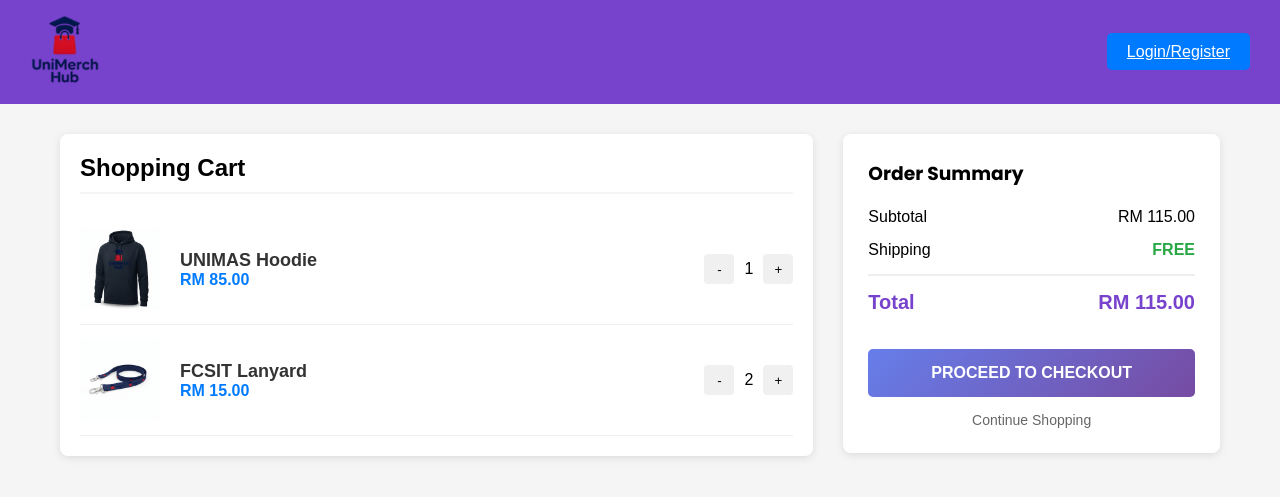
After one commit to KhalMKR/WAD-project, a PHP site: page /cart.php in a window 1280 px wide. The commit adds this page. Shown: the top 497 px of the page. Run offline with PHP 8.4, Linux system fonts and the light colour scheme.

Commit message:
added dummy cart page
added cart page and changed index to show product better

```diff
--- /dev/null
+++ b/cart.php
@@ -0,0 +1,223 @@
+<?php
+session_start();
+
+// Check if user is logged in
+$isLoggedIn = isset($_SESSION['email']) && isset($_SESSION['fullName']);
+$userName = $isLoggedIn ? $_SESSION['fullName'] : '';
+$userType = $isLoggedIn ? $_SESSION['userType'] : '';
+?>
+
+<!DOCTYPE html>
+<html lang="en">
+<head>
+    <meta charset="UTF-8">
+    <meta name="viewport" content="width=device-width, initial-scale=1.0">
+    <title>Your Cart - UniMerch Hub</title>
+    <link href="https://fonts.googleapis.com/css2?family=Poppins:wght@400;600;700&display=swap" rel="stylesheet">
+    <link rel="stylesheet" href="style.css">
+    <style>
+        /* Cart Specific Layout */
+        .cart-layout {
+            display: grid;
+            grid-template-columns: 2fr 1fr;
+            gap: 30px;
+            margin-top: 30px;
+        }
+
+        .cart-items {
+            background: white;
+            padding: 20px;
+            border-radius: 8px;
+            box-shadow: 0 2px 8px rgba(0,0,0,0.1);
+        }
+
+        .cart-header {
+            border-bottom: 2px solid #f5f5f5;
+            padding-bottom: 10px;
+            margin-bottom: 20px;
+            font-size: 24px;
+            font-weight: 600;
+        }
+
+        .cart-item {
+            display: flex;
+            align-items: center;
+            padding: 15px 0;
+            border-bottom: 1px solid #eee;
+        }
+
+        .cart-item-img {
+            width: 80px;
+            height: 80px;
+            background: #eee;
+            border-radius: 4px;
+            margin-right: 20px;
+            object-fit: cover;
+        }
+
+        .cart-item-details {
+            flex-grow: 1;
+        }
+
+        .cart-item-name {
+            font-weight: 600;
+            font-size: 18px;
+            color: #333;
+        }
+
+        .cart-item-price {
+            color: #007bff;
+            font-weight: bold;
+        }
+
+        .quantity-controls {
+            display: flex;
+            align-items: center;
+            gap: 10px;
+        }
+
+        .qty-btn {
+            background: #f0f0f0;
+            border: none;
+            width: 30px;
+            height: 30px;
+            cursor: pointer;
+            border-radius: 4px;
+            transition: background 0.2s;
+        }
+
+        .qty-btn:hover {
+            background: #ddd;
+        }
+
+        .summary-card {
+            background: white;
+            padding: 25px;
+            border-radius: 8px;
+            box-shadow: 0 2px 8px rgba(0,0,0,0.1);
+            height: fit-content;
+        }
+
+        .summary-row {
+            display: flex;
+            justify-content: space-between;
+            margin-bottom: 15px;
+            font-size: 16px;
+        }
+
+        .total-row {
+            border-top: 2px solid #eee;
+            padding-top: 15px;
+            font-weight: bold;
+            font-size: 20px;
+            color: #7742cc;
+        }
+
+        .checkout-btn {
+            width: 100%;
+            background: linear-gradient(135deg, #667eea 0%, #764ba2 100%);
+            color: white;
+            border: none;
+            padding: 15px;
+            border-radius: 5px;
+            font-weight: bold;
+            font-size: 16px;
+            cursor: pointer;
+            margin-top: 20px;
+            transition: opacity 0.3s;
+        }
+
+        .checkout-btn:hover {
+            opacity: 0.9;
+        }
+
+        @media (max-width: 768px) {
+            .cart-layout {
+                grid-template-columns: 1fr;
+            }
+        }
+    </style>
+</head>
+<body>
+    <navbar>
+        <a href="index.php"><img src="assets/images/logo.png" alt="Logo" class="logo"></a>
+        <div id="authArea">
+            <?php if ($isLoggedIn): ?>
+                <div style="display:flex; align-items:center; gap:15px;">
+                    <span style="color: white;">Welcome, <strong><?php echo htmlspecialchars($userName); ?></strong></span>
+                    <a href="logout.php" class="login-btn">Logout</a>
+                </div>
+            <?php else: ?>
+                <a href="login.html" class="login-btn">Login/Register</a>
+            <?php endif; ?>
+        </div>
+    </navbar>
+
+    <div class="container">
+        <div class="cart-layout">
+            <div class="cart-items">
+                <div class="cart-header">Shopping Cart</div>
+
+                <div class="cart-item">
+                    <img src="assets/images/hoodie.png" alt="Hoodie" class="cart-item-img">
+                    <div class="cart-item-details">
+                        <div class="cart-item-name">UNIMAS Hoodie</div>
+                        <div class="cart-item-price">RM 85.00</div>
+                    </div>
+                    <div class="quantity-controls">
+                        <button class="qty-btn">-</button>
+                        <span>1</span>
+                        <button class="qty-btn">+</button>
+                    </div>
+                </div>
+
+                <div class="cart-item">
+                    <img src="assets/images/lanyard.png" alt="Lanyard" class="cart-item-img">
+                    <div class="cart-item-details">
+                        <div class="cart-item-name">FCSIT Lanyard</div>
+                        <div class="cart-item-price">RM 15.00</div>
+                    </div>
+                    <div class="quantity-controls">
+                        <button class="qty-btn">-</button>
+                        <span>2</span>
+                        <button class="qty-btn">+</button>
+                    </div>
+                </div>
+            </div>
+
+            <div class="summary-card">
+                <h3 style="margin-bottom: 20px; font-family: 'Poppins', sans-serif;">Order Summary</h3>
+                <div class="summary-row">
+                    <span>Subtotal</span>
+                    <span>RM 115.00</span>
+                </div>
+                <div class="summary-row">
+                    <span>Shipping</span>
+                    <span style="color: #28a745; font-weight: 600;">FREE</span>
+                </div>
+                <div class="total-row summary-row">
+                    <span>Total</span>
+                    <span>RM 115.00</span>
+                </div>
+
+                <button class="checkout-btn" onclick="handleCheckout()">PROCEED TO CHECKOUT</button>
+                <a href="index.php" style="display: block; text-align: center; margin-top: 15px; color: #666; text-decoration: none; font-size: 14px;">Continue Shopping</a>
+            </div>
+        </div>
+    </div>
+
+    <script>
+        function handleCheckout() {
+            // Check if user is logged in via PHP variable converted to JS
+            const isLoggedIn = <?php echo $isLoggedIn ? 'true' : 'false'; ?>;
+            if (!isLoggedIn) {
+                alert("Please login first to proceed with checkout.");
+                window.location.href = "login.html";
+            } else {
+                alert("Proceeding to payment gateway...");
+                // Redirect to payment page here
+            }
+        }
+    </script>
+</body>
+</html>
```
Also changed, not shown: index.php (+74 -76 lines), assets/images/hoodie.png (added), assets/images/lanyard.png (added).
